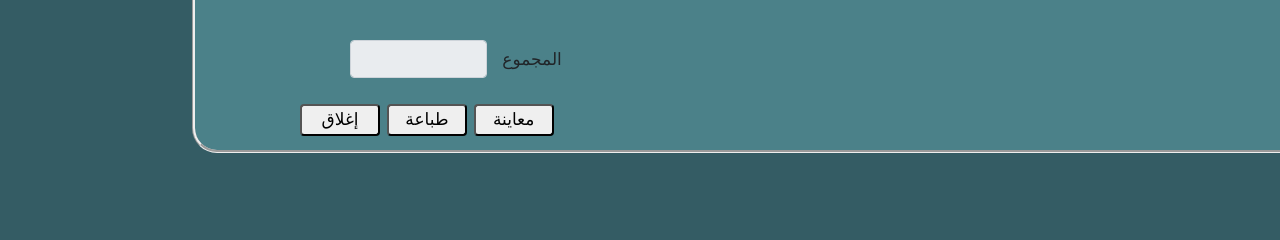
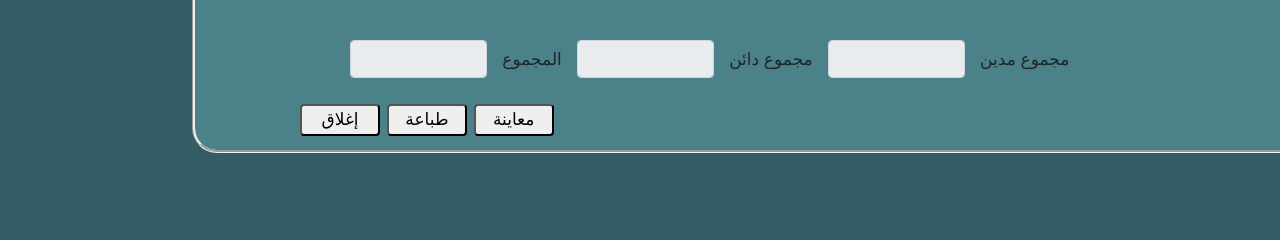
Before and after one commit to mohannadsy/www_alhal, a PHP site: page /accountStatment.php in a window 1280 px wide. Shown: the part 319-559 px from the top of the page. Run offline with PHP 8.4, Linux system fonts and the light colour scheme; data comes from the database, SQL or seed files in the repository.

Commit message:
accounts

```diff
--- a/accountStatment.php
+++ b/accountStatment.php
@@ -113,10 +113,16 @@
                                 $select_account_statements_query = selectND('account_statements') . andWhere('main_account_id', $main_account_id) . "
                                 and date between '" . $_POST['from_date'] . "' and '" . $_POST['to_date'] . "'";
                                 $select_account_statements_exec = mysqli_query($con, $select_account_statements_query);
+
                                 $current_currency = 0;
+                                $total_daen = 0;
+                                $total_maden = 0;
+
                                 if (mysqli_num_rows($select_account_statements_exec) > 0)
                                     while ($row = mysqli_fetch_array($select_account_statements_exec)) {
                                         $current_currency +=  ($row['maden'] - $row['daen']);
+                                        $total_daen += $row['daen'];
+                                        $total_maden += $row['maden'];
                                         /**
                                          * make links section
                                          */
@@ -208,9 +214,19 @@
                 </div>
             </div>
             <div class="row justify-content-end py-3" style=" padding-left:150px; ">
-                <label for="code" class="col-form-label" id="res_number"> المجموع</label>
+                <label for="code1" class="col-form-label"> مجموع مدين</label>
                 <div class="col-md-2">
-                    <input readonly id="code" type="text" id="resault" class="form-control" name="" value="<?= @$current_currency ?>">
+                    <input readonly id="code1" type="text" class="form-control" name="" value="<?= @$total_maden ?>">
+                </div>
+
+                <label for="code2" class="col-form-label" > مجموع دائن</label>
+                <div class="col-md-2">
+                    <input readonly id="code2" type="text" class="form-control" name="" value="<?= @$total_daen ?>">
+                </div>
+
+                <label for="code3" class="col-form-label" > المجموع</label>
+                <div class="col-md-2">
+                    <input readonly id="code3" type="text" class="form-control" name="" value="<?= @$current_currency ?>">
                 </div>
             </div>
             <div class="row justify-content-end py-2">
```
Also changed, not shown: account_card.php (+19 -5 lines).
